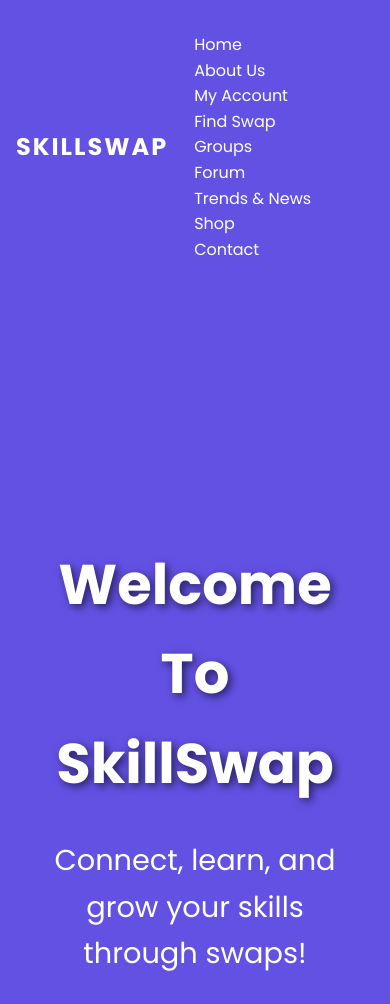
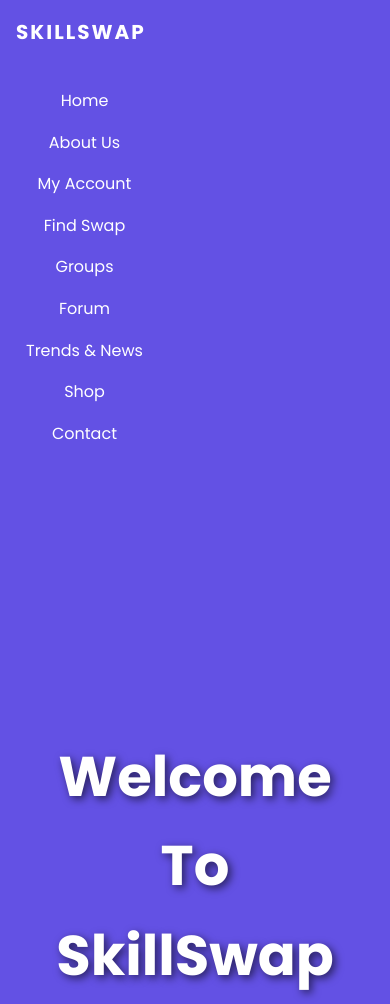
Before and after one commit to NesliHumber/group9_project, a plain HTML site: page index.html in a window 390 px wide. Shown: the top 1004 px of the page. Drawn offline with Linux system fonts and the light colour scheme.

Commit message:
Update home.css

```diff
--- a/home.css
+++ b/home.css
@@ -200,6 +200,37 @@ nav ul li a:hover {
     #featured-swaps, #testimonials {
         width: 90%;
     }
+  header {
+        flex-direction: column;
+        align-items: flex-start;
+        text-align: center;
+    }
+
+    .logo {
+        font-size: 20px;
+        margin-bottom: 1rem;
+    }
+
+    /* Navigation */
+    nav ul {
+        flex-direction: column;
+        align-items: center;
+    }
+
+    nav ul li {
+        margin: 0.5em 0;
+    }
+
+
+    .category-list {
+        flex-direction: column;
+        align-items: center;
+    }
+
+    .category {
+        width: 80%;
+        margin-bottom: 1.5rem;
+    }
 }
 
 
```
